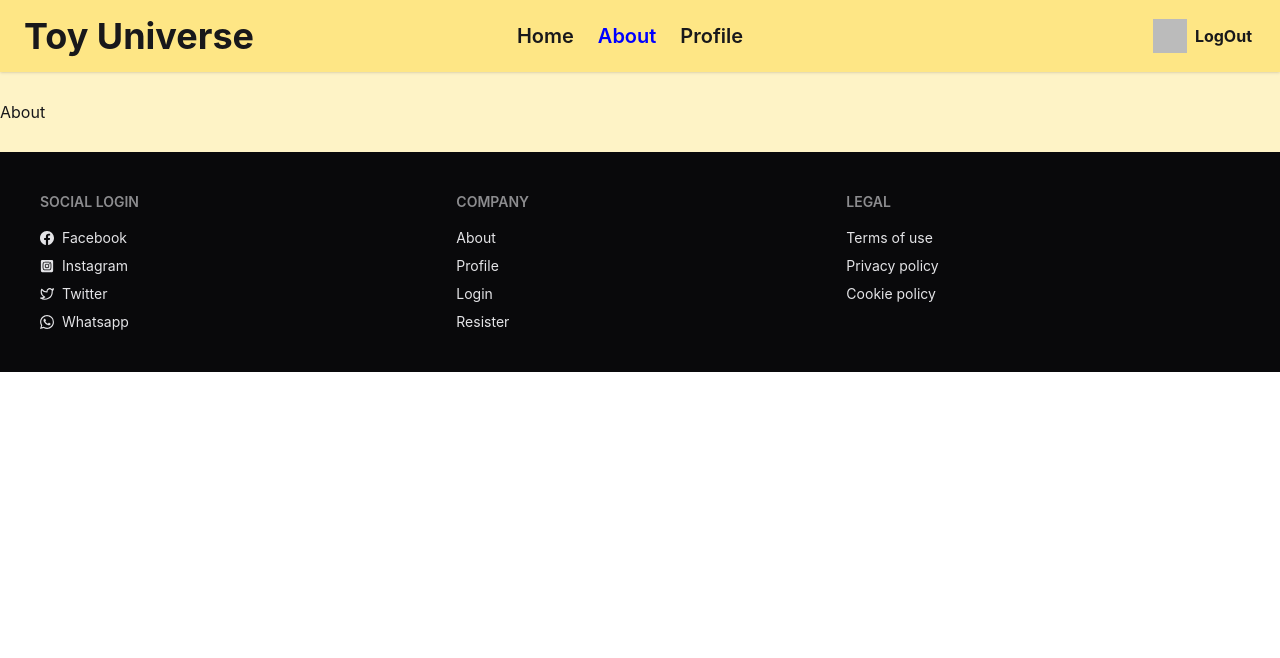
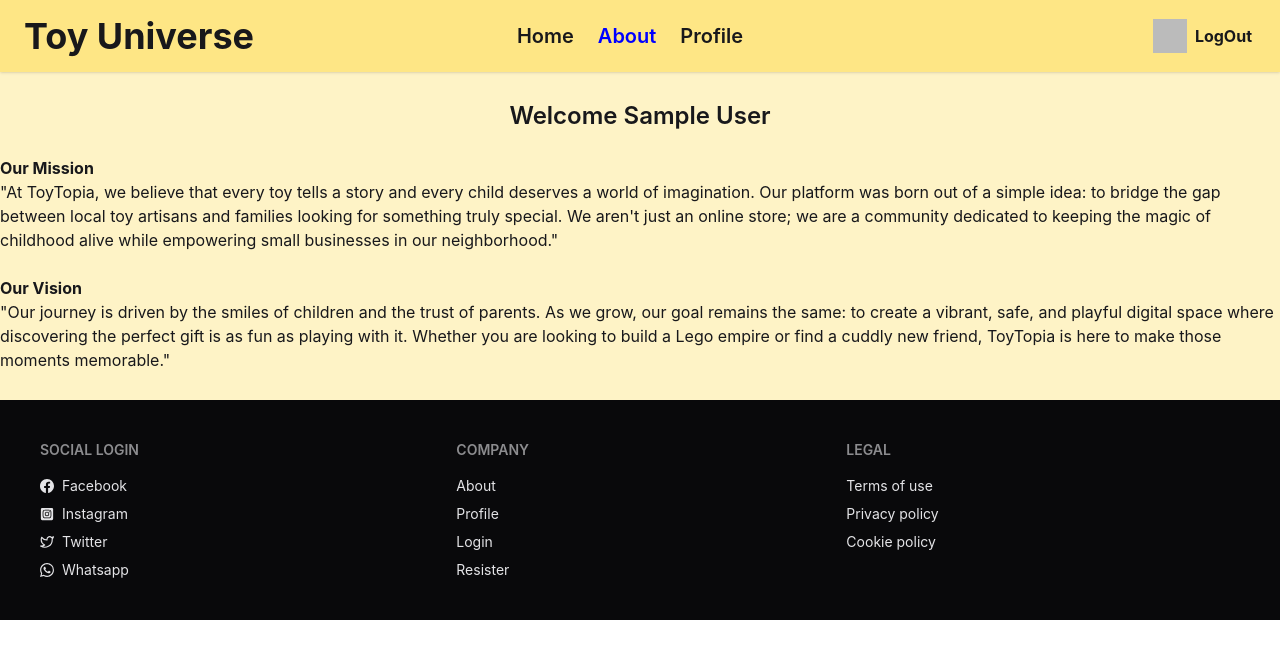
Before and after one commit to robosoumen/toy-universe, a React (Vite) app: page /about in a window 1280 px wide. Shown: the top 658 px of the page. Built offline with nearby package versions, Linux system fonts and the light colour scheme; no server answers; sample sign-in values are in the browser's storage.

Commit message:
Almost all project funtionality done

```diff
--- a/package.json
+++ b/package.json
@@ -18,6 +18,7 @@
     "react-dom": "^19.2.6",
     "react-icons": "^5.6.0",
     "react-router": "^7.15.0",
+    "react-toastify": "^11.1.0",
     "swiper": "^12.1.4",
     "tailwindcss": "^4.3.0"
   },
--- a/src/Pages/About.jsx
+++ b/src/Pages/About.jsx
@@ -1,11 +1,31 @@
-import React from 'react';
+import React, { use } from "react";
+import { AuthContext } from "../context/AuthContext";
 
 const About = () => {
-    return (
+  const { user } = use(AuthContext);
+
+  return (
+    <div className="flex flex-col gap-6">
         <div>
-            <p>About</p>
+            <p className="text-2xl font-semibold flex justify-center">Welcome {user.displayName}</p>
         </div>
-    );
+      <div>
+        <p className="font-bold">Our Mission</p>
+        <p>
+          "At ToyTopia, we believe that every toy tells a story and every child
+          deserves a world of imagination. Our platform was born out of a simple
+          idea: to bridge the gap between local toy artisans and families
+          looking for something truly special. We aren't just an online store;
+          we are a community dedicated to keeping the magic of childhood alive
+          while empowering small businesses in our neighborhood."
+        </p>
+      </div>
+      <div>
+        <p className="font-bold">Our Vision</p>
+        <p>"Our journey is driven by the smiles of children and the trust of parents. As we grow, our goal remains the same: to create a vibrant, safe, and playful digital space where discovering the perfect gift is as fun as playing with it. Whether you are looking to build a Lego empire or find a cuddly new friend, ToyTopia is here to make those moments memorable."</p>
+      </div>
+    </div>
+  );
 };
 
 export default About;
--- /dev/null
+++ b/src/Pages/ErrorPage.jsx
@@ -0,0 +1,11 @@
+import React from 'react';
+
+const ErrorPage = () => {
+    return (
+        <div>
+            <img className='w-[600px] flex items-center mx-auto justify-center h-[300px]' src="https://i.ibb.co/GfjS83FV/images.jpg" alt="" />
+        </div>
+    );
+};
+
+export default ErrorPage;
--- a/src/Pages/Login.jsx
+++ b/src/Pages/Login.jsx
@@ -6,7 +6,9 @@ import { useState } from "react";
 import { useNavigate } from "react-router";
 import { useLocation } from "react-router";
 import { useRef } from "react";
-import { toast } from "@contentstack/react-toastify";
+import { IoMdEye } from "react-icons/io";
+import { FaEyeSlash } from "react-icons/fa";
+import { toast } from "react-toastify";
 
 const Login = () => {
   const [showPassword, setShowPassword] = useState(false);
@@ -42,7 +44,7 @@ const Login = () => {
       .then((result) => {
         console.log(result.user);
         alert("LogIn Successful");
-        toast('Login Successful')
+        toast("Login Successful");
         navigate(location.state || "/");
       })
       .catch((error) => {
@@ -104,7 +106,11 @@ const Login = () => {
                       className="absolute top-3 lg:right-8 right-5"
                       onClick={handleShowPassword}
                     >
-                      eye
+                      {showPassword ? (
+                        <IoMdEye></IoMdEye>
+                      ) : (
+                        <FaEyeSlash></FaEyeSlash>
+                      )}
                     </button>
                   </div>
                   <div>
--- a/src/Pages/Resister.jsx
+++ b/src/Pages/Resister.jsx
@@ -56,7 +56,8 @@ const Resister = () => {
           setUser(rUser);
         })
           alert("SignUp Complete");
-          toast('Account create Successful')
+          toast('Account create Successful');
+          toast('account crete successful')
           navigate("/");
       })
       .catch((error) => {
--- a/src/Router/Router.jsx
+++ b/src/Router/Router.jsx
@@ -8,6 +8,7 @@ import CardDetails from "../Pages/CardDetails";
 import PrivateRoute from "../Components/PrivateRoute";
 import Profile from "../Pages/Profile";
 import About from "../Pages/About";
+import ErrorPage from "../Pages/ErrorPage";
 
 const router = createBrowserRouter([
   {
@@ -20,7 +21,9 @@ const router = createBrowserRouter([
       },
       {
         path: "/about",
-        element: <About></About>,
+        element: <PrivateRoute>
+          <About></About>
+        </PrivateRoute>,
       },
       {
         path: "/profile",
@@ -60,7 +63,7 @@ const router = createBrowserRouter([
   },
   {
     path: "*",
-    element: <div>404 error</div>,
+    element: <ErrorPage></ErrorPage>
   },
 ]);
 
```
Also changed, not shown: 1 other file (tests, documents, lock files or other folders).
